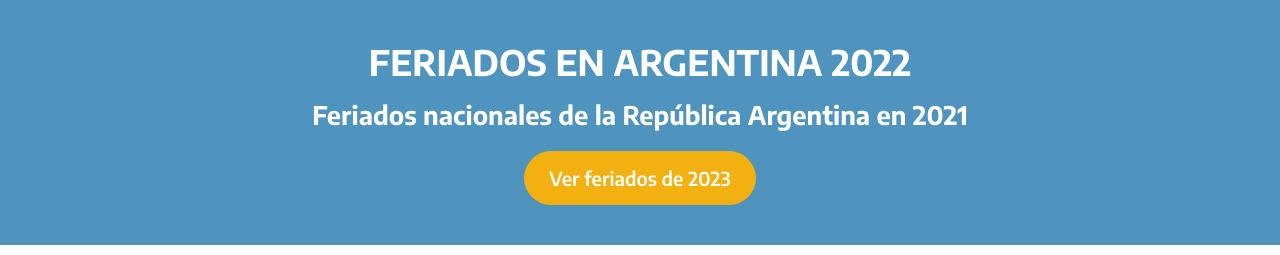
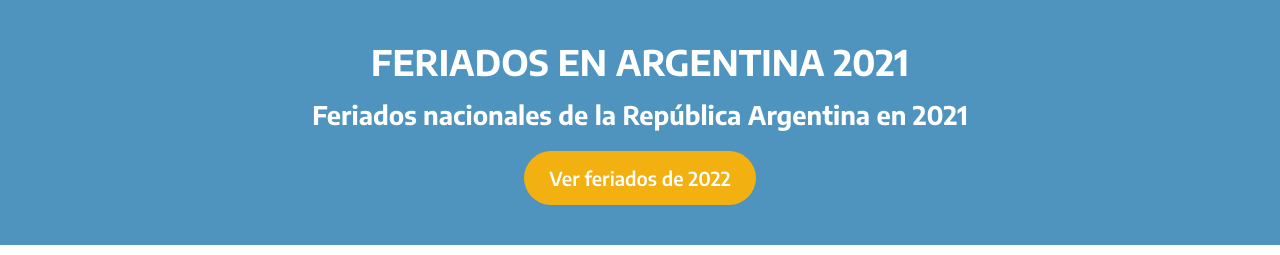
Before and after one commit to lucasg1789/feriadosargentina, a plain HTML site: page index.html in a window 1280 px wide. Shown: the top 255 px of the page. Drawn offline with Linux system fonts and the light colour scheme.

Commit message:
se agrego tittle en head

```diff
--- a/index.html
+++ b/index.html
@@ -8,14 +8,14 @@
     <link rel="preconnect" href="https://fonts.gstatic.com" crossorigin>
     <link href="https://fonts.googleapis.com/css2?family=Encode+Sans:wght@100;200;300;400;500;600;700;800;900&display=swap" rel="stylesheet">
     <link rel="stylesheet" href="css/style.css">
-    <title>Document</title>
+    <title>FERIADOS EN ARGENTINA 2021</title>
 </head>
 <body>
     <main>
         <section class="feriados-hero">
-            <h1>FERIADOS EN ARGENTINA 2022</h1>
+            <h1>FERIADOS EN ARGENTINA 2021</h1>
             <h2>Feriados nacionales de la República Argentina en 2021</h2>
-            <a href="#">Ver feriados de 2023</a>
+            <a href="#">Ver feriados de 2022</a>
         </section>
         <section class="feriados-countdown">
             <p>Faltan</p>
```
